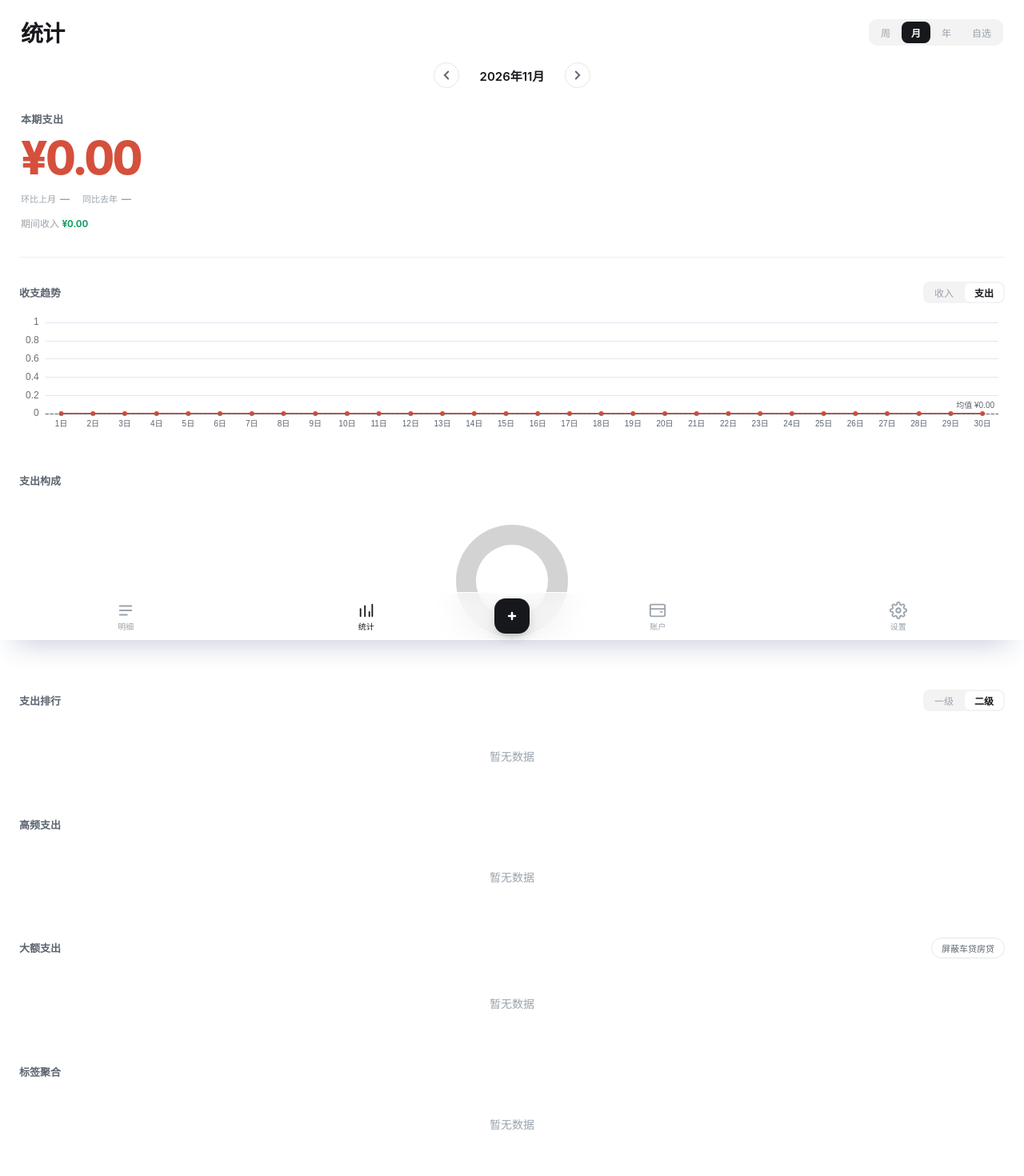
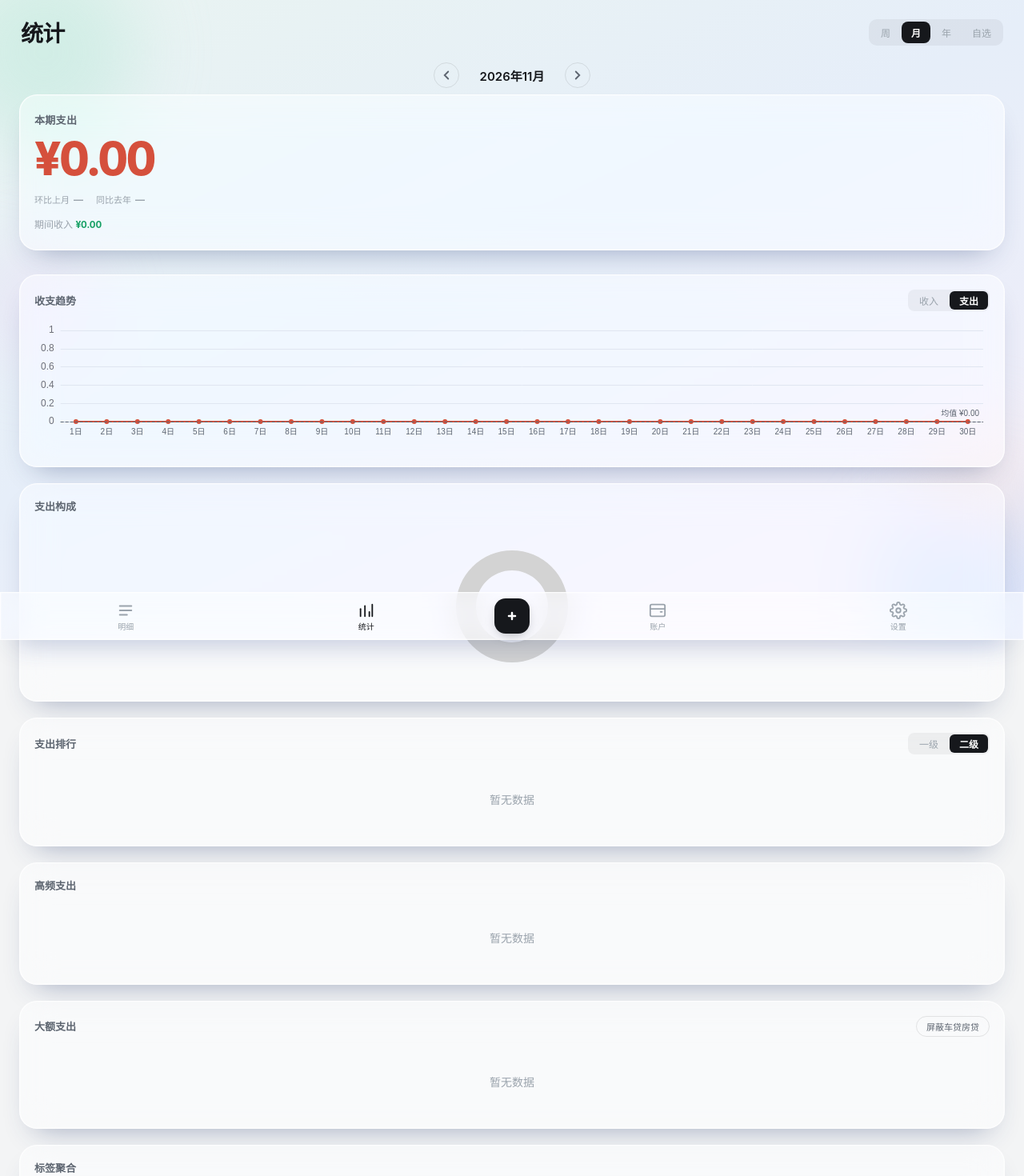
Before and after one commit to heart14/money-book-pwa, a Vue app: page /stats in a window 1280 px wide. Shown: the top 1470 px of the page at 80% size. Built offline with nearby package versions, Linux system fonts and the light colour scheme.

Commit message:
feat(ui): 统计页玻璃化（hero与卡片）

```diff
--- a/src/pages/stats/StatsPage.vue
+++ b/src/pages/stats/StatsPage.vue
@@ -45,7 +45,7 @@
     </template>
 
     <!-- 收支 hero：本月支出大数字 + 收入副行 -->
-    <div class="st-hero">
+    <div class="st-hero glass">
       <span class="st-hero-label">本期支出</span>
       <div class="st-hero-amount num c-exp">{{ formatCurrency(totalExpense) }}</div>
       <div class="st-hero-comps">
@@ -64,7 +64,7 @@
     </div>
 
     <!-- 收支趋势 -->
-    <section class="st-block">
+    <section class="st-block glass">
       <div class="st-block-row">
         <span class="st-label">收支趋势</span>
         <div class="st-seg">
@@ -76,13 +76,13 @@
     </section>
 
     <!-- 支出构成（饼图） -->
-    <section class="st-block">
+    <section class="st-block glass">
       <span class="st-label">支出构成</span>
       <v-chart class="echart-pie" :option="pieOption" autoresize />
     </section>
 
     <!-- 支出排行 -->
-    <section class="st-block">
+    <section class="st-block glass">
       <div class="st-block-row">
         <span class="st-label">支出排行</span>
         <div class="st-seg">
@@ -103,7 +103,7 @@
     </section>
 
     <!-- 高频支出 -->
-    <section class="st-block">
+    <section class="st-block glass">
       <span class="st-label">高频支出</span>
       <div v-if="highFrequencyExpenses.length === 0" class="st-empty">暂无数据</div>
       <div v-else class="st-rows">
@@ -121,7 +121,7 @@
     </section>
 
     <!-- 大额支出 -->
-    <section class="st-block">
+    <section class="st-block glass">
       <div class="st-block-row">
         <span class="st-label">大额支出</span>
         <button class="st-hide" :class="{ on: hideCarHousing }" @click="hideCarHousing = !hideCarHousing">屏蔽车贷房贷</button>
@@ -141,7 +141,7 @@
     </section>
 
     <!-- 标签聚合 -->
-    <section class="st-block">
+    <section class="st-block glass">
       <span class="st-label">标签聚合</span>
       <div v-if="tagAggregation.length === 0" class="st-empty">暂无数据</div>
       <div v-else class="st-tags">
@@ -781,7 +781,7 @@ function rankLabel(index: number): string {
   min-height: 100%;
   min-height: 100svh;
   padding: 0 24px 24px;
-  background: var(--surface);
+  background: transparent;
   padding-bottom: calc(24px + env(safe-area-inset-bottom));
 }
 
@@ -803,7 +803,7 @@ function rankLabel(index: number): string {
 .st-period-label { font-size: 15px; font-weight: 600; color: var(--ink); min-width: 104px; text-align: center; display: inline-flex; align-items: center; justify-content: center; gap: 2px; }
 
 /* ── 收支 hero ── */
-.st-hero { padding: 20px 2px 34px; border-bottom: 1px solid var(--line-soft); margin: 8px 0 30px; }
+.st-hero { padding: 20px 18px 24px; border-radius: var(--radius-big); margin: 8px 0 30px; }
 .st-hero-label { font-size: 13px; color: var(--ink2); font-weight: 600; letter-spacing: 0.3px; }
 .st-hero-amount { font-size: 58px; font-weight: 800; letter-spacing: -0.04em; margin: 8px 0 10px; font-variant-numeric: tabular-nums; line-height: 1.1; }
 .c-inc { color: var(--inc); }
@@ -819,13 +819,13 @@ function rankLabel(index: number): string {
 .st-hero-sub b { font-weight: 700; }
 
 /* ── 连续区块 ── */
-.st-block { margin-bottom: 36px; }
+.st-block { padding: 18px; border-radius: var(--radius-big); margin-bottom: 20px; }
 .st-block-row { display: flex; align-items: center; justify-content: space-between; margin-bottom: 16px; }
 .st-label { font-size: 13px; font-weight: 600; color: var(--ink2); margin-bottom: 16px; display: block; }
 .st-block-row .st-label { margin-bottom: 0; }
 .st-seg { display: flex; background: var(--act-bg); border-radius: 8px; padding: 2px; gap: 2px; }
 .st-seg-btn { padding: 3px 12px; border: none; background: transparent; font-size: 12px; font-weight: 500; color: var(--ink3); border-radius: 6px; cursor: pointer; transition: all 0.15s; font-family: inherit; }
-.st-seg-btn.on { background: var(--surface); color: var(--ink); font-weight: 600; }
+.st-seg-btn.on { background: var(--ink); color: var(--accent-fg); font-weight: 600; }
 .st-hide { padding: 4px 12px; border: 1px solid var(--line); background: none; font-size: 11px; font-weight: 500; color: var(--ink2); border-radius: 999px; cursor: pointer; transition: all 0.15s; font-family: inherit; white-space: nowrap; }
 .st-hide.on { background: var(--exp); border-color: var(--exp); color: var(--accent-fg); font-weight: 600; }
 .st-empty { text-align: center; padding: 30px 0; font-size: 14px; color: var(--ink3); }
```
